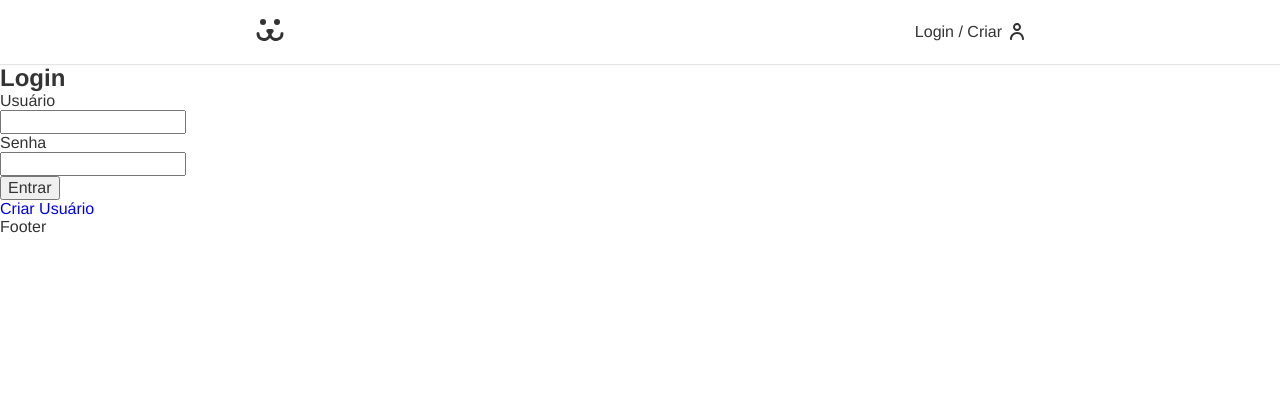
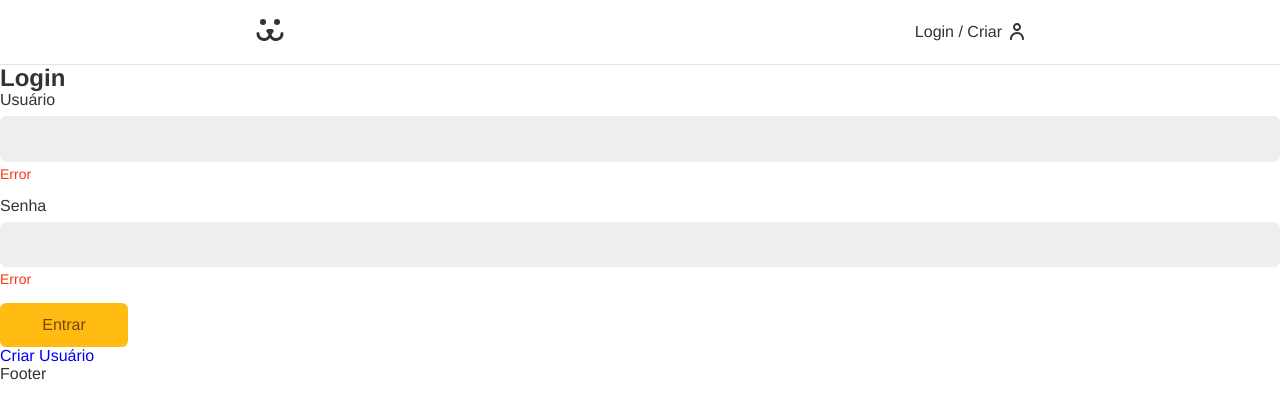
Before and after one commit to LucasLopesr/my-pets, a React (Vite) app: page /login in a window 1280 px wide. Shown: the top 418 px of the page. Built offline with nearby package versions, Linux system fonts and the light colour scheme.

Commit message:
feat: creating forms components and styling them

```diff
--- /dev/null
+++ b/src/Components/Forms/Button/Button.jsx
@@ -0,0 +1,9 @@
+import styles from './Button.module.css';
+
+function Button({ children, ...props }) {
+  return (
+    <button { ...props } className={styles.button}> {children} </button>
+  )
+}
+
+export default Button
--- /dev/null
+++ b/src/Components/Forms/Button/Button.module.css
@@ -0,0 +1,24 @@
+.button {
+  font-size: 1rem;
+  font-family: var(--type-first);
+  cursor: pointer;
+  border: none;
+  border-radius: 0.4rem;
+  background: #fb1;
+  color: #764701;
+  padding: 0.8rem 1.2rem;
+  box-sizing: border-box;
+  transition: 0.2s;
+  min-width: 8rem;
+}
+
+.button:hover,
+.button:focus {
+  outline: none;
+  box-shadow: 0 0 0 3px #fea, 0 0 0 4px #fb1;
+}
+
+.button:disabled {
+  opacity: 0.5;
+  cursor: wait;
+}
--- /dev/null
+++ b/src/Components/Forms/Input/Input.jsx
@@ -0,0 +1,13 @@
+import styles from './Input.module.css';
+
+function Input({ label, type, id }) {
+  return (
+    <div className={styles.wrapper}>
+      <label className={styles.label} htmlFor={id}>{label}</label>
+      <input id={id} name={id} className={styles.input} type={type} />
+      <p className={styles.error}>Error</p>
+    </div>
+  )
+}
+
+export default Input
--- /dev/null
+++ b/src/Components/Forms/Input/Input.module.css
@@ -0,0 +1,35 @@
+.wrapper {
+  margin-bottom: 1rem;
+}
+
+.label {
+  display: block;
+  font-size: 1rem;
+  line-height: 1;
+  padding-bottom: 0.5rem;
+}
+
+.input {
+  border: 1px solid #eee;
+  display: block;
+  width: 100%;
+  font-size: 1rem;
+  padding: 0.8rem;
+  border-radius: 0.4rem;
+  background: #eee;
+  transition: 0.2s;
+}
+
+.input:hover,
+.input:focus {
+  outline: none;
+  border-color: #fb1;
+  background: white;
+  box-shadow: 0 0 0 3px #fea;
+}
+
+.error {
+  color: #f31;
+  font-size: 0.875rem;
+  margin-top: 0.25rem;
+}
--- a/src/Pages/Login/LoginUser/LoginUser.jsx
+++ b/src/Pages/Login/LoginUser/LoginUser.jsx
@@ -1,6 +1,8 @@
 import { useState } from 'react';
 import { Link } from 'react-router-dom';
 import UserService from '../../../Api/UserService';
+import Input from '../../../Components/Forms/Input/Input';
+import Button from '../../../Components/Forms/Button/Button';
 
 
 function LoginUser() {
@@ -22,11 +24,10 @@
     <section>
       <h1>Login</h1>
       <form action='' onSubmit={ handleLogin }>
-        <label htmlFor='username'>Usuário</label>
-        <input id='username' type='text' onChange={({target}) => setUsername(target.value)} />
-        <label htmlFor='password'>Senha</label>
-        <input id='password'type='text' onChange={({target}) => setPassword(target.value)} />
-        <button type="submit">Entrar</button>
+        <Input label='Usuário' type='text' id='username'/>
+        <Input label='Senha' type='password' id='password'/>
+
+        <Button type='submit'>Entrar</Button>
       </form>
 
       <Link to='create'> Criar Usuário</Link>
```
